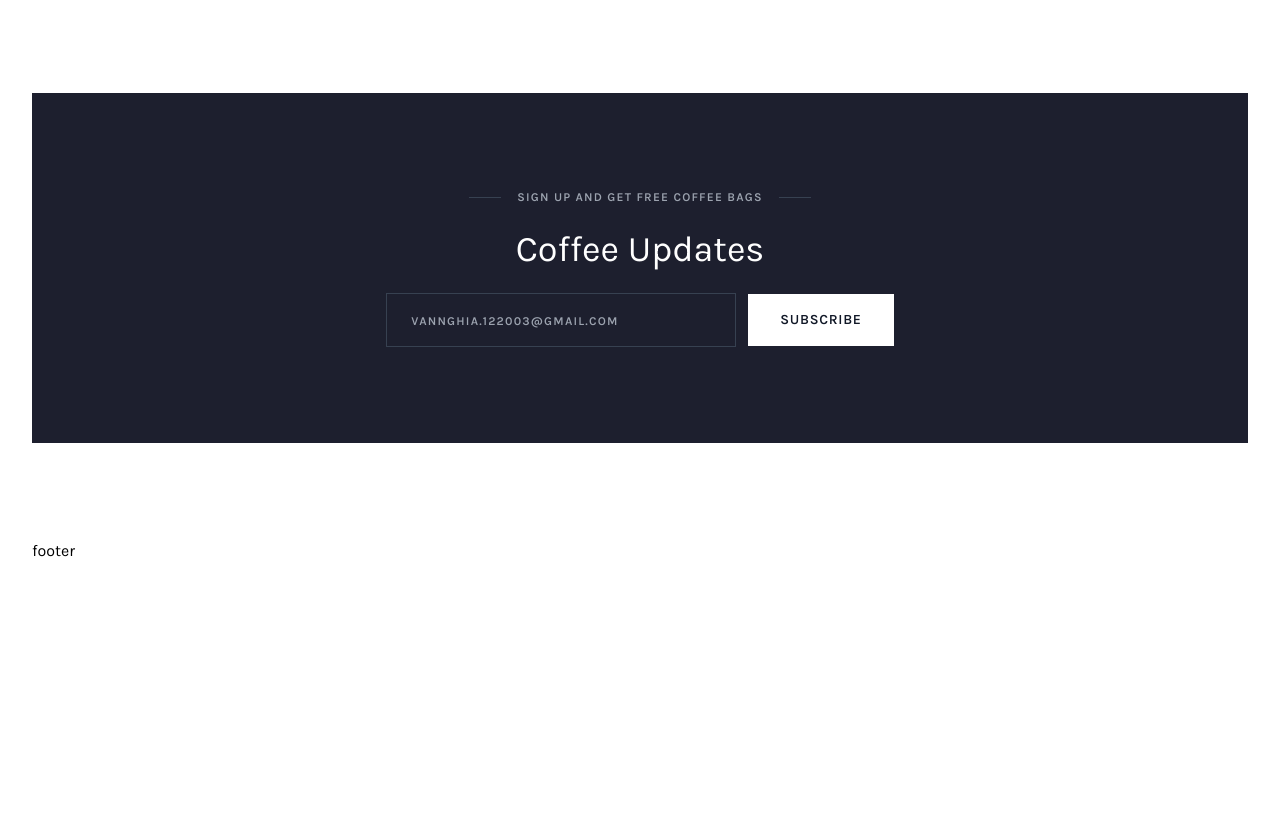
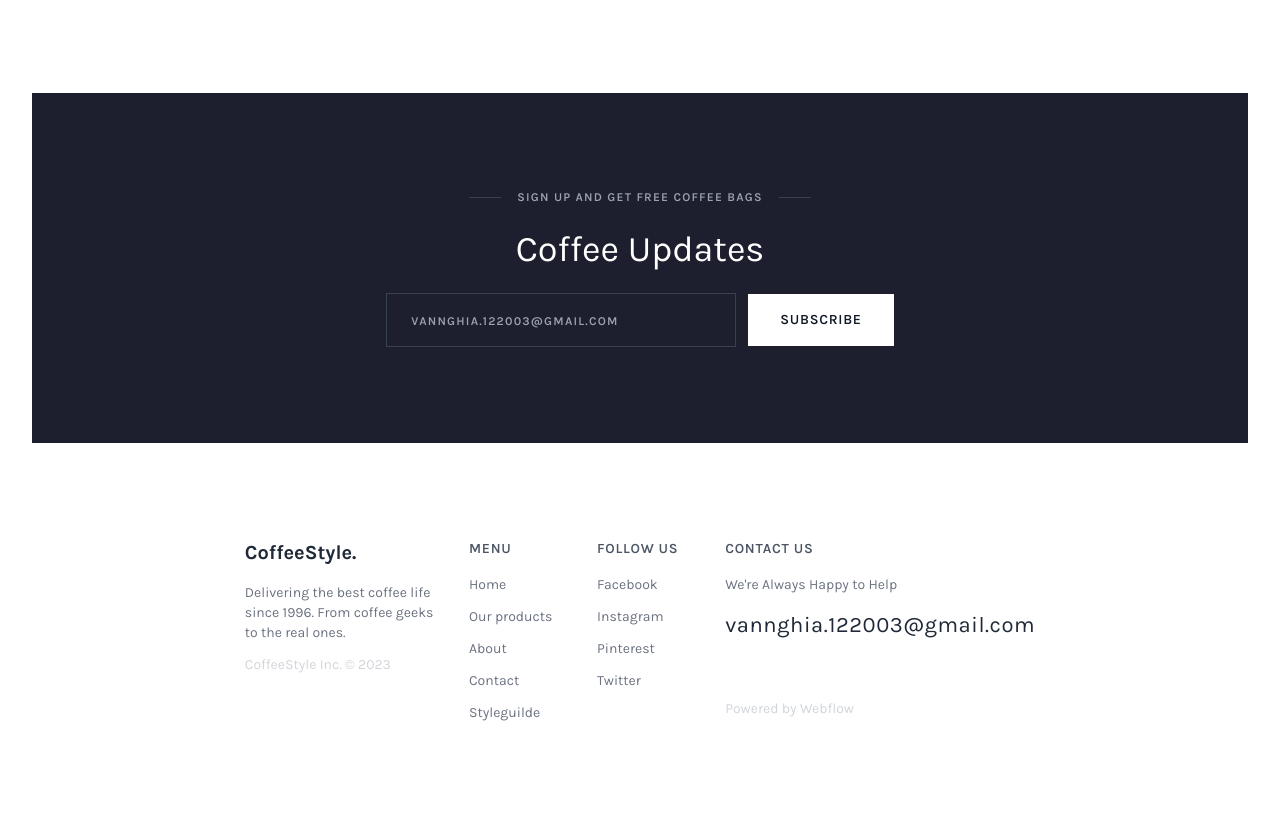
Before and after one commit to vannghia122003/coffee-style, a website: page public/index.html in a window 1280 px wide. Shown: the part 5317-6136 px from the top of the page. Before the commit the page ends 5880 px from the top, so only its background shows below. Drawn offline with nearby package versions, Linux system fonts and the light colour scheme; files that its build step writes are made by us from their sources.

Commit message:
Add footer.

```diff
--- a/public/index.html
+++ b/public/index.html
@@ -508,14 +508,71 @@
                                 placeholder:uppercase placeholder:text-xs placeholder:tracking-widest placeholder:font-semibold">
                             </div>
                             <div class="form-item">
-                                <button type="submit" class="ct-button bg-white text-gray-900 w-max max-h-[54px]">subscribe</button>
+                                <button type="submit"
+                                    class="ct-button bg-white text-gray-900 w-max max-h-[54px]">subscribe</button>
                             </div>
                         </div>
                     </div>
                 </div>
             </main>
 
-            <footer>footer</footer>
+            <footer class=" w-[95%] xl:w-[65%] mx-auto pb-24 text-gray-500 text-sm">
+                <div class="flex flex-col md:flex-row text-center md:text-left gap-12 md:gap-8">
+                    <div class="basis-1/3">
+                        <div class="font-bold text-xl mb-4 text-gray-800">CoffeeStyle.</div>
+                        <div class="mb-3">Delivering the best coffee life since 1996. From coffee geeks to the real
+                            ones.</div>
+                        <div class="text-gray-300 hover:text-coffee-400">CoffeeStyle Inc. © 2023</div>
+                    </div>
+                    <div class="basis-1/6">
+                        <div class="uppercase font-semibold tracking-wider text-gray-600 mb-4">Menu</div>
+                        <div class="flex flex-col gap-3">
+                            <div>
+                                <a href="#" class="hover:text-coffee-400">Home</a>
+                            </div>
+                            <div>
+                                <a href="#" class="hover:text-coffee-400">Our products</a>
+                            </div>
+                            <div>
+                                <a href="#" class="hover:text-coffee-400">About</a>
+                            </div>
+                            <div>
+                                <a href="#" class="hover:text-coffee-400">Contact</a>
+                            </div>
+                            <div>
+                                <a href="#" class="hover:text-coffee-400">Styleguilde</a>
+                            </div>
+                        </div>
+                    </div>
+                    <div class="basis-1/6">
+                        <div class="uppercase font-semibold tracking-wider text-gray-600 mb-4">Follow us</div>
+                        <div class="flex flex-col gap-3">
+                            <div>
+                                <a href="#" class="hover:text-coffee-400">Facebook</a>
+                            </div>
+                            <div>
+                                <a href="#" class="hover:text-coffee-400">Instagram</a>
+                            </div>
+                            <div>
+                                <a href="#" class="hover:text-coffee-400">Pinterest</a>
+                            </div>
+                            <div>
+                                <a href="#" class="hover:text-coffee-400">Twitter</a>
+                            </div>
+                        </div>
+                    </div>
+                    <div class="basis-1/3">
+                        <div class="uppercase font-semibold tracking-wider text-gray-600 mb-8 md:mb-4">Contact us</div>
+                        <div class="mb-5">We&apos;re Always Happy to Help</div>
+                        <div class="mb-16 text-gray-800 text-[22px] tracking-wide">
+                            <a href="mailto:vannghia.122003@gmail.com"
+                                class="hover:text-coffee-400">vannghia.122003@gmail.com
+                            </a>
+                        </div>
+                        <div class="text-gray-300 hover:text-coffee-400">Powered by Webflow</div>
+                    </div>
+                </div>
+            </footer>
         </div>
     </div>
 </body>
```
